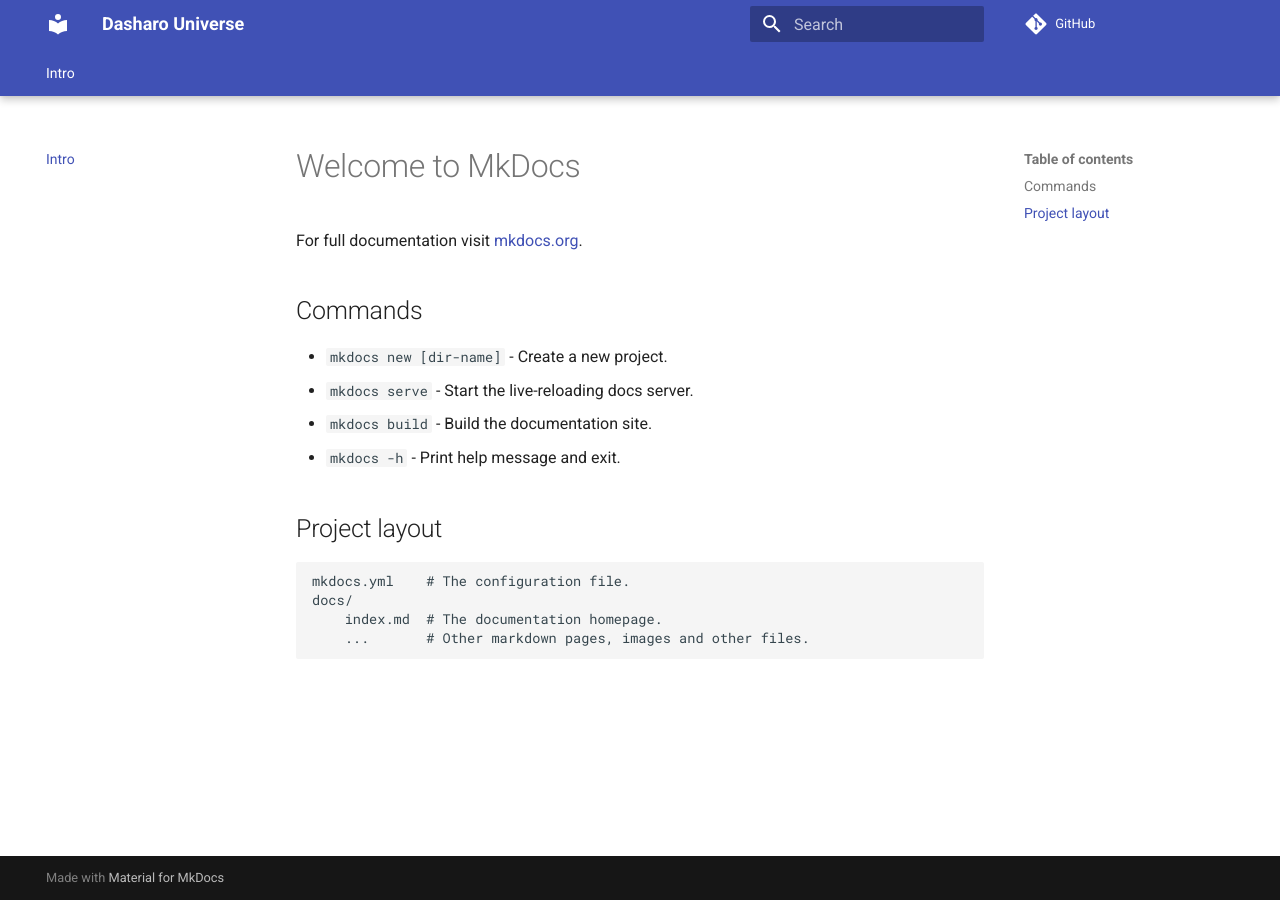
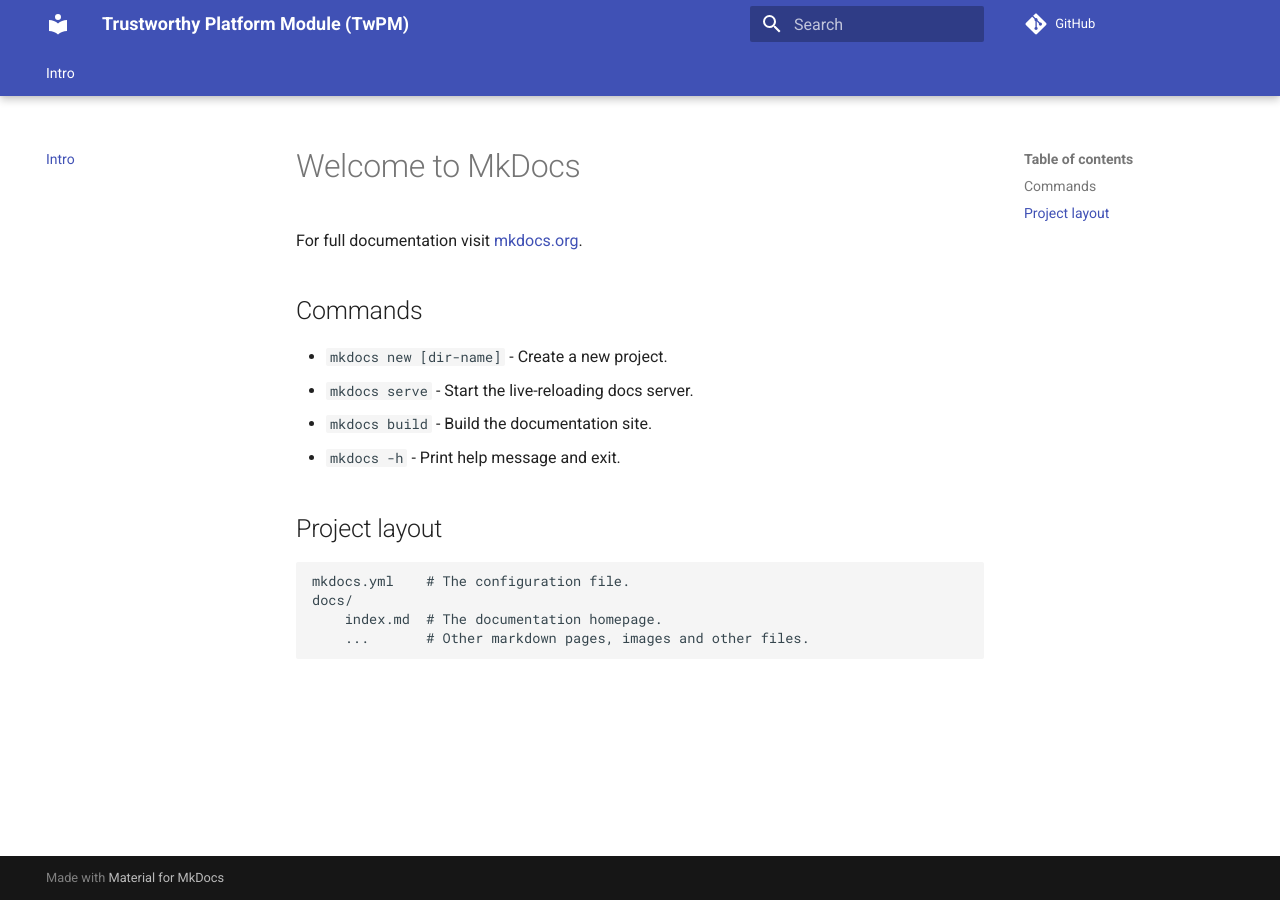
Before and after one commit to Dasharo/twpm-docs, an MkDocs documentation site: the page built from docs/index.md, in a window 1280 px wide. Built offline with MkDocs 1.6.1 and Material for MkDocs 9.7.7, drawn with Linux system fonts in a browser that asks for light colours; comment, search, counter and statistics services are not loaded.

Commit message:
mkdocs.yml: Update site name
Co-authored-by: Maciej Pijanowski <maciej.pijanowski@3mdeb.com>

```diff
--- a/mkdocs.yml
+++ b/mkdocs.yml
@@ -1,5 +1,5 @@
 ---
-site_name: Dasharo Universe
+site_name: Trustworthy Platform Module (TwPM)
 #site_url: TBD
 repo_url: https://github.com/3mdeb/twpm-docs
 theme:
```
